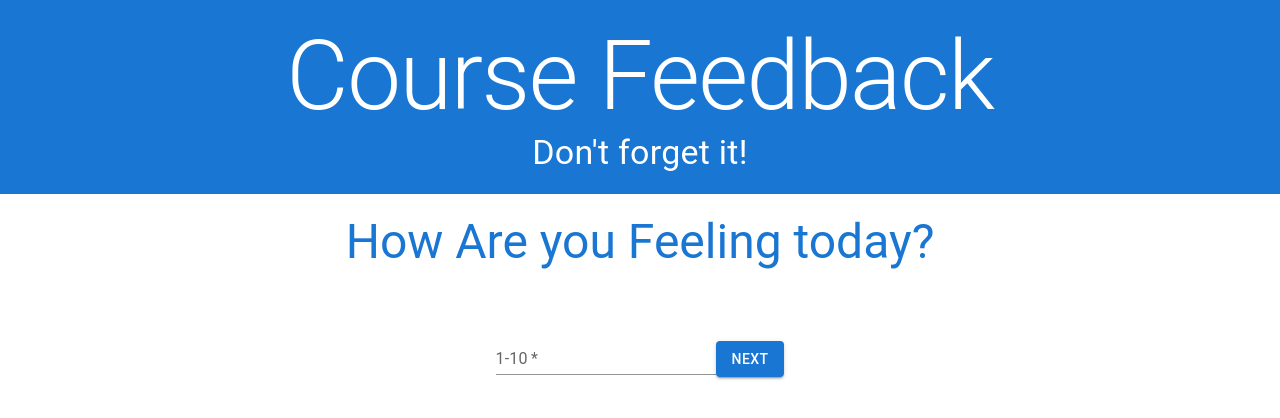
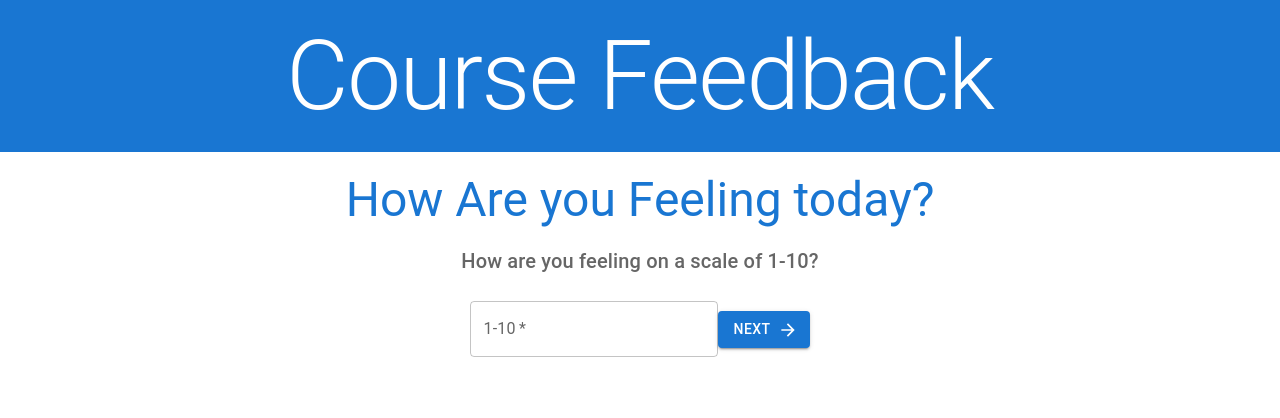
Before and after one commit to CardinalNavigation/Redux-Feedback-Website, a React (Create React App) app: page /#/ in a window 1280 px wide. Shown: the top 418 px of the page. Built offline with nearby package versions, Linux system fonts and the light colour scheme.

Commit message:
finishing material ui tweaks for the night

```diff
--- a/package.json
+++ b/package.json
@@ -7,6 +7,7 @@
     "@emotion/react": "^11.11.1",
     "@emotion/styled": "^11.11.0",
     "@fontsource/roboto": "^5.0.8",
+    "@mui/icons-material": "^5.14.9",
     "@mui/material": "^5.14.10",
     "axios": "^0.21.1",
     "express": "^4.17.1",
--- a/src/components/FeelingComponent/Feeling.jsx
+++ b/src/components/FeelingComponent/Feeling.jsx
@@ -3,7 +3,7 @@ import { useDispatch } from "react-redux";
 import { useHistory } from 'react-router-dom';
 import { useState } from "react";
 import { Container, Typography, Button, TextField, FormControl } from '@mui/material';
-
+import ArrowForwardTwoToneIcon from '@mui/icons-material/ArrowForwardTwoTone';
 
 function Feeling() {
 
@@ -35,29 +35,34 @@ function Feeling() {
                     gutterBottom>
                     How Are you Feeling today?
                 </Typography>
-                {/* <Typography
-                    variant='h4'
-                    color="textSecondary"
-                    gutterBottom>
-                    Feeling?
-                </Typography> */}
+                <Typography
+                    variant='h6'
+                    color="textSecondary">
+                    How are you feeling on a scale of 1-10?
+                </Typography>
                 <form onSubmit={handleSubmit}>
                     <FormControl sx={{
                         display: 'flex',
                         flexDirection: 'row',
                         justifyContent: 'center',
                         alignItems: 'baseline',
-                        py: 5,
+                        py: 3,
                     }} >
                         <TextField
                             id="standard-basic"
                             label="1-10"
-                            variant="standard" required
+                            variant="outlined" required
                             value={feelingNumber}
                             type="number"
                             size="medium"
                             onChange={(event) => setFeelingNumber(event.target.value)} />
-                        <Button variant="contained" type='submit'>Next</Button>
+                        <Button
+                            variant="contained"
+                            type='submit'
+
+                            endIcon={<ArrowForwardTwoToneIcon />}>
+                            Next
+                        </Button>
                     </FormControl>
                 </form>
             </Container >
--- a/src/components/Header/Header.jsx
+++ b/src/components/Header/Header.jsx
@@ -18,7 +18,7 @@ function Header() {
                     className='App-title'>
                     Course Feedback
                 </Typography>
-                <Typography variant="h4">Don't forget it!</Typography>
+                {/* <Typography variant="h4">Don't forget it!</Typography> */}
             </Box>
             {/* <div>
                 <form onSubmit={nextPage}>
```
Also changed, not shown: 1 other file (tests, documents, lock files or other folders).
